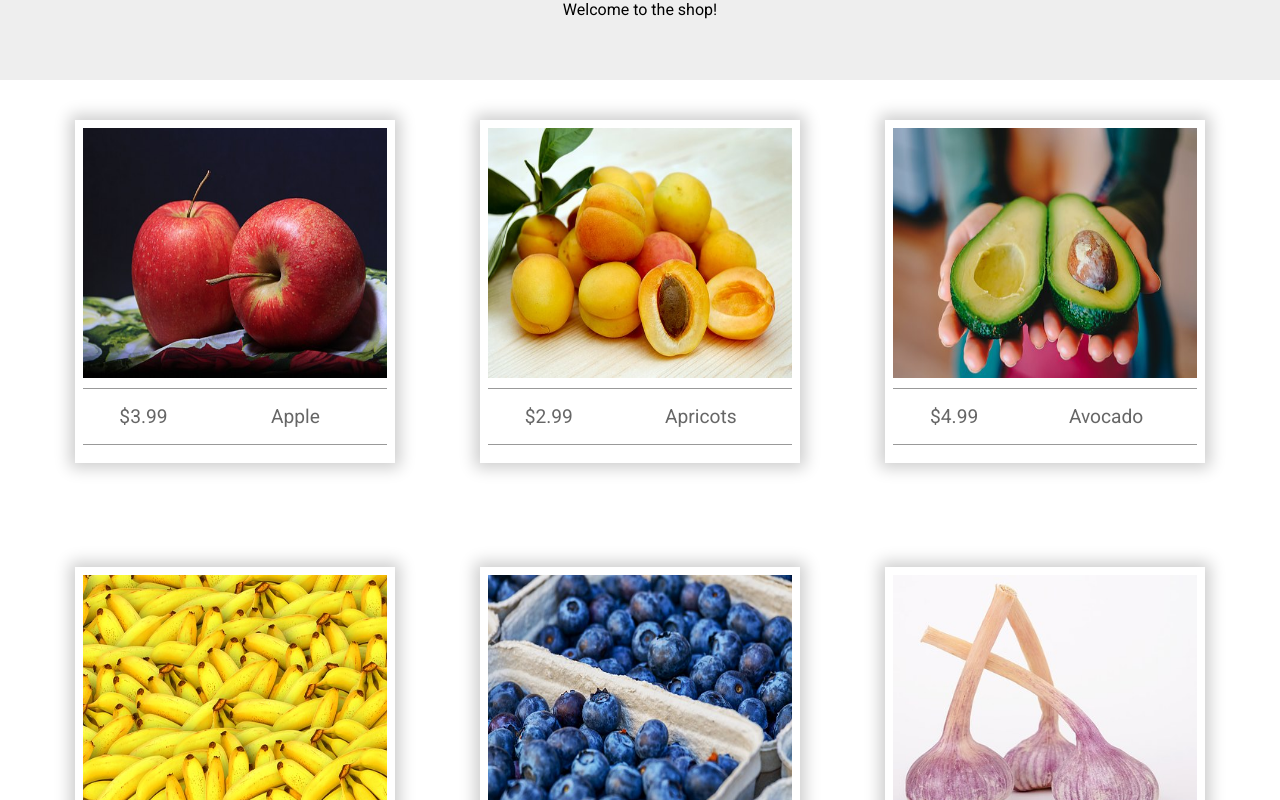
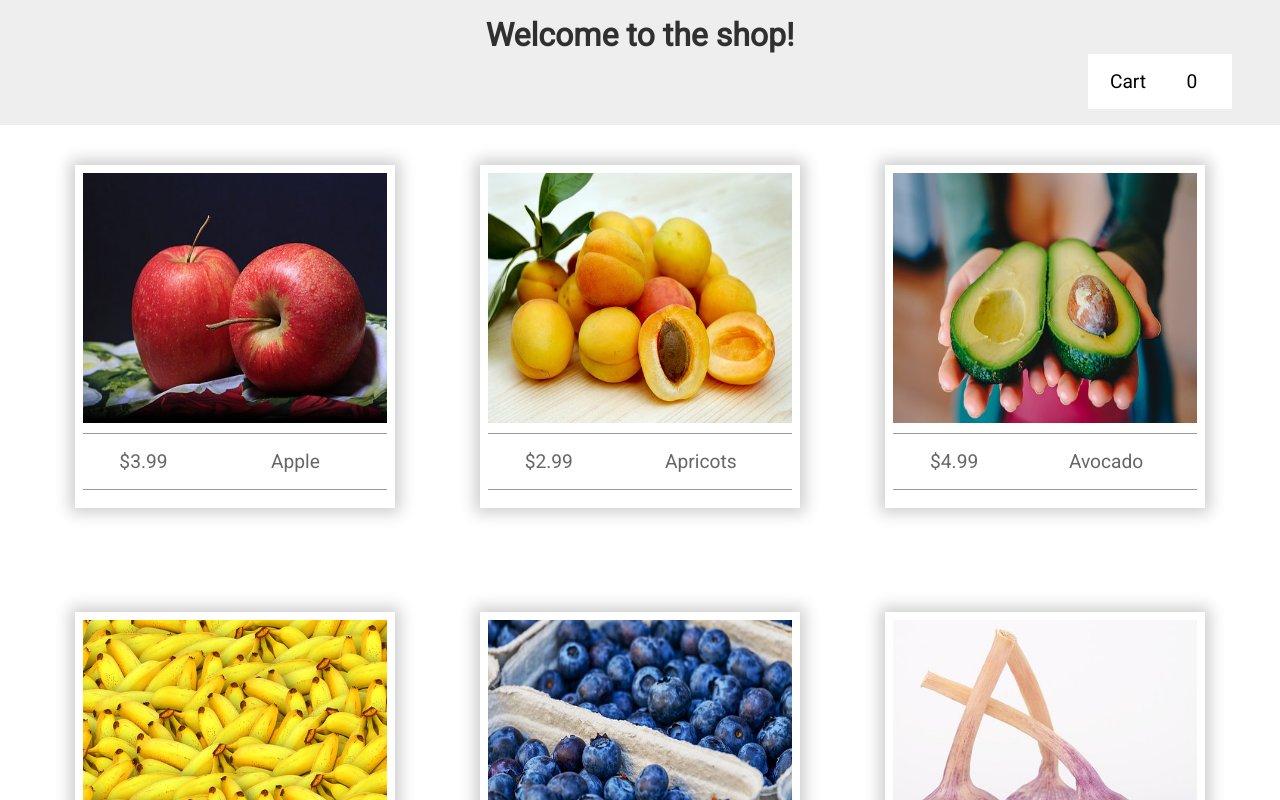
Before and after one commit to thierved/shopping_cart_react, a React (Create React App) app: page / in a window 1280 px wide. Shown: the top 800 px of the page. Built offline with nearby package versions, Linux system fonts and the light colour scheme.

Commit message:
added some styles

```diff
--- a/src/components/Item.js
+++ b/src/components/Item.js
@@ -2,14 +2,14 @@ import React from 'react';
 
 const Item = (props) => {
     return (
-        <div className='item'>
+        <a href="#" className='item'>
             <span className="popup">Click to add to Cart</span>
             <img src={props.url} alt={props.url}/>
             <div className='detail'>
                 <span className='price'>{props.price}</span>
                 <span className='name'>{props.name}</span>
             </div>
-        </div>
+        </a>
     );
 }
 
--- /dev/null
+++ b/src/containers/Cart.js
@@ -0,0 +1,16 @@
+import React, { Component } from 'react';
+
+class Cart extends Component {
+
+
+    render() {
+        return (
+            <div className="cart">
+                <span>Cart</span>
+                <span>0</span>
+            </div>
+        );
+    }
+}
+
+export default Cart;
--- a/src/containers/Header.js
+++ b/src/containers/Header.js
@@ -1,10 +1,12 @@
-import React from 'react';
+import React, { useState } from 'react';
+
+import Cart from './Cart';
 
 const Header = () => {
-
     return (
         <div className="header">
-            Welcome to the shop!
+            <h1>Welcome to the shop!</h1>
+            <Cart />
         </div>
     );
 }
--- a/src/index.css
+++ b/src/index.css
@@ -3,6 +3,11 @@
 * {
     margin: 0;
     padding: 0;
+}
+
+a {
+    text-decoration: none;
+    color: inherit;
 }
 
 .container {
@@ -12,7 +17,28 @@
 
 .header {
     background: #eee;
-    height: 5rem;
+    padding: 1rem 0;
+}
+
+.header h1 {
+    color: rgba(0, 0, 0, 0.8);
+}
+
+.cart {
+    background-color: #fff;
+    width: 10%;
+    margin-left: 85%;
+    padding: 0.5rem;
+}
+
+.cart:hover {
+    cursor: pointer;
+    box-shadow: 0 0 15px 5px rgba(0, 0, 0, 0.2);
+}
+
+.cart span {
+    width: 50%;
+    padding: 0.5rem 0;
 }
 
 .item-container {
@@ -24,6 +50,7 @@
 }
 
 .item {
+    display: block;
     position: relative;
     width: 25%;
     margin: 1.5rem 1%;
@@ -37,11 +64,14 @@
 }
 
 .item:hover {
-    transform: translateY(5px);
-    box-shadow: 0 0 10px 5px rgba(0, 0, 0, 0.2);
+    transform: translateY(-5px);
     cursor: pointer;
 }
 
+.item:active {
+    box-shadow: none;
+    transform: translateY(5px);
+}
 
 .popup {
     position: absolute;
```
